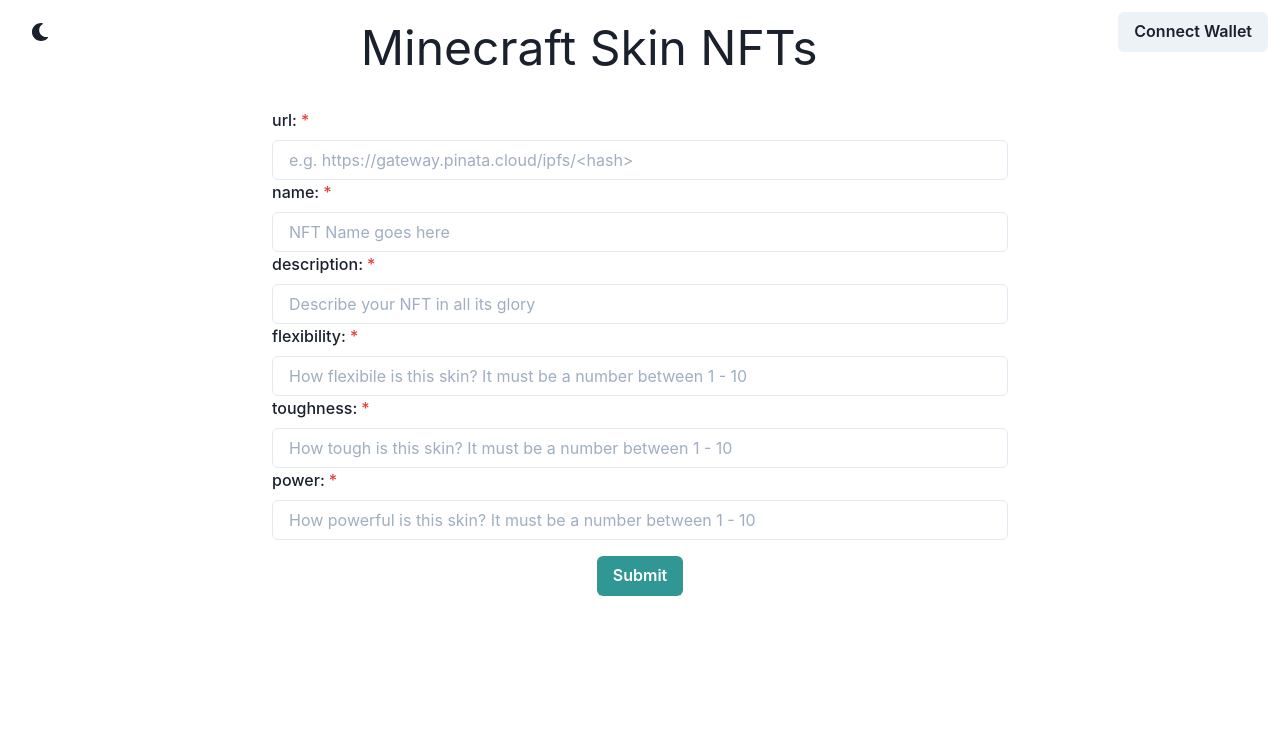
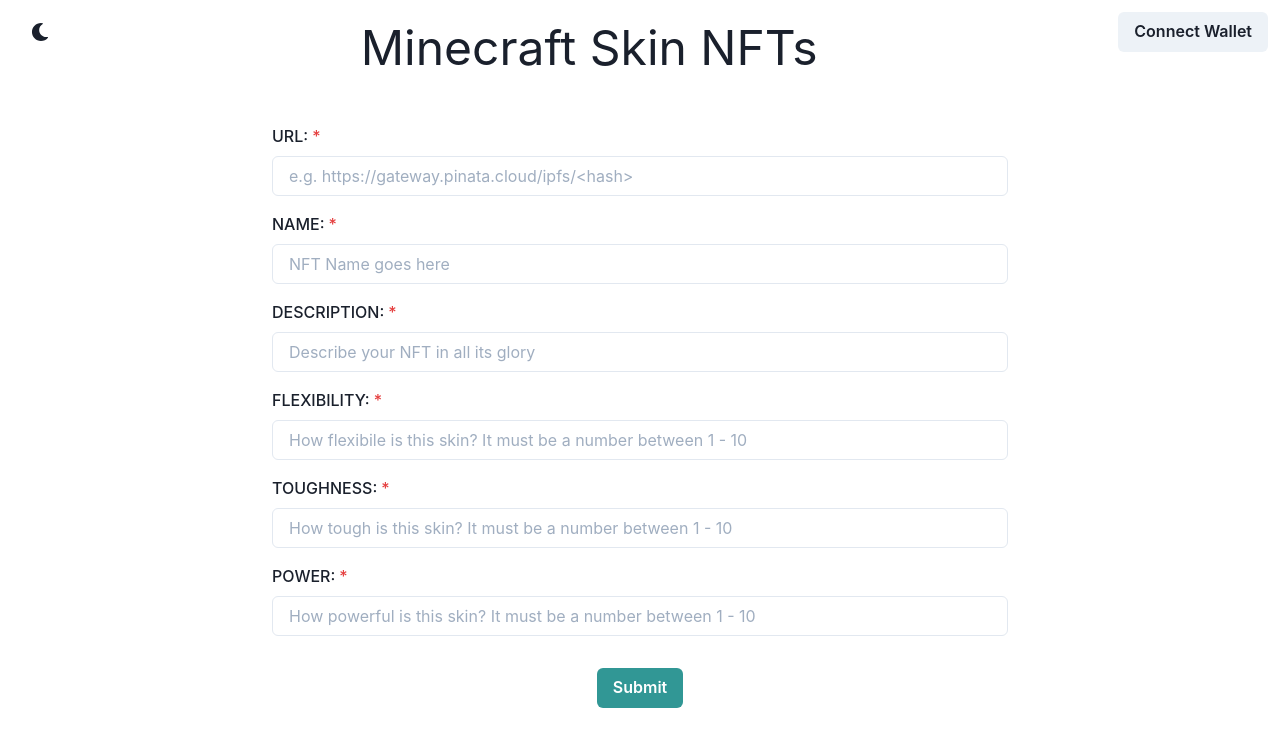
Before and after one commit to adamdrake210/minecraft-minter, a React (Create React App) app: page / in a window 1280 px wide. Shown: the top 746 px of the page. Built offline with nearby package versions, Linux system fonts and the light colour scheme.

Commit message:
clean up

```diff
--- a/src/components/common/forms/InputField.tsx
+++ b/src/components/common/forms/InputField.tsx
@@ -22,8 +22,10 @@
   type,
 }: InputFieldProps) => {
   return (
-    <FormControl isInvalid={!!error} isRequired>
-      <FormLabel htmlFor={name}>{name}:</FormLabel>
+    <FormControl isInvalid={!!error} isRequired my={4}>
+      <FormLabel htmlFor={name} textTransform="uppercase">
+        {name}:
+      </FormLabel>
       <Input
         id={name}
         type={type}
```
Also changed, not shown: src/components/MintingForm.tsx (+1 -7 lines).
